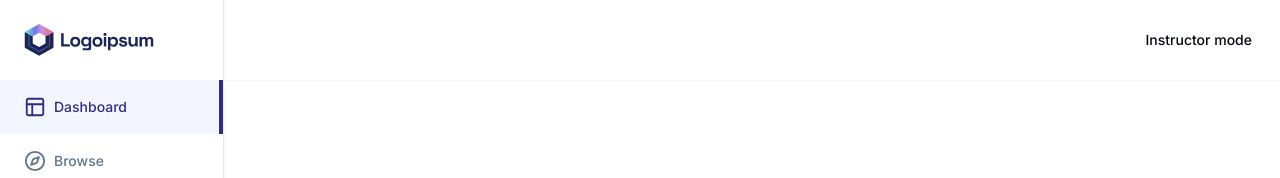
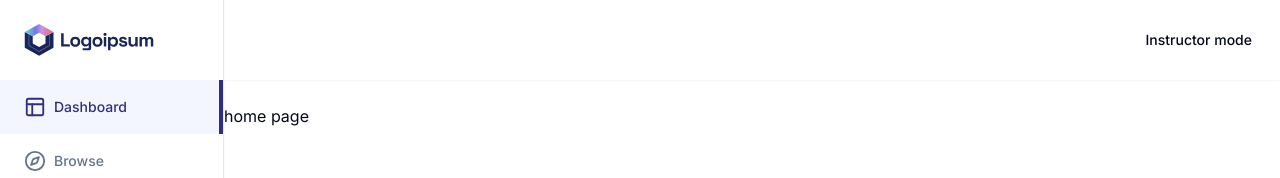
Before and after one commit to zyonzarhaf/course_lpm_platform, a Next.js app: page / in a window 1280 px wide. Shown: the top 178 px of the page. Built offline with nearby package versions, Linux system fonts and the light colour scheme; no server answers.

Commit message:
Add padding to properly show main content

```diff
--- a/app/(dashboard)/layout.js
+++ b/app/(dashboard)/layout.js
@@ -10,7 +10,7 @@ const DashboardLayout = ({ children }) => {
       <div className="hidden md:flex h-full w-56 flex-col fixed inset-y-0 z-50">
         <Sidebar />
       </div>
-      <main className="md:pl-56 h-full">
+      <main className="md:pl-56 pt-[80px] h-full">
         {children}
       </main>
     </div>
```
